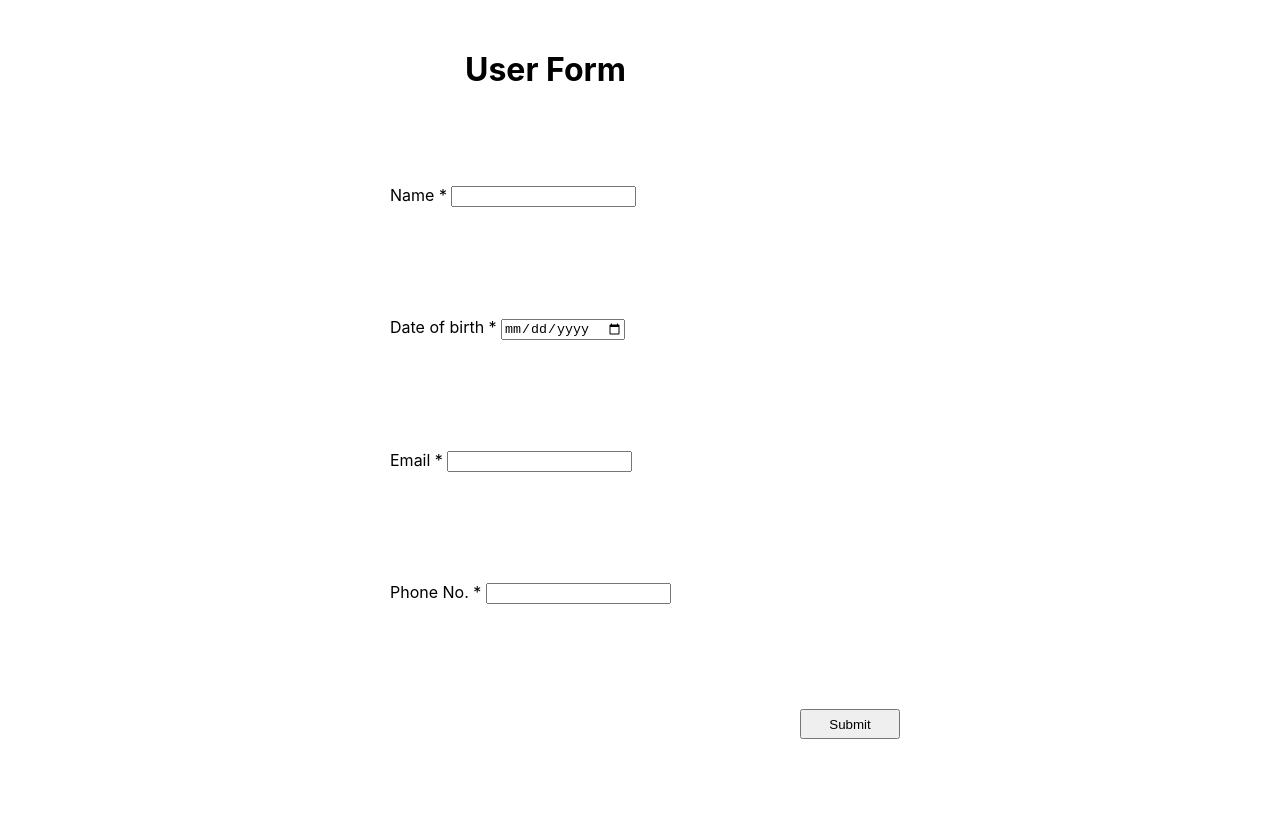
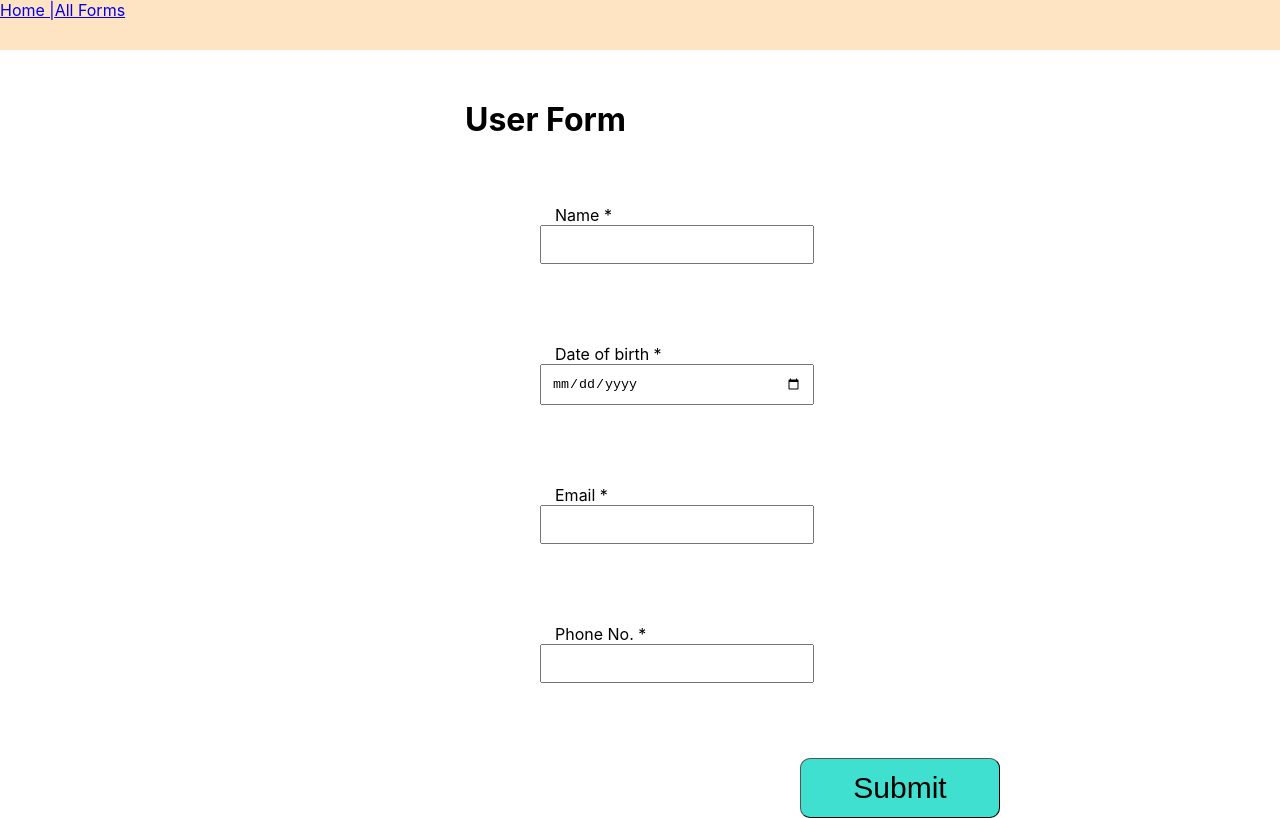
Before and after one commit to sudo-hemant/stackfusion_frontend, a React (Create React App) app: page /user-form in a window 1280 px wide. Built offline with nearby package versions, Linux system fonts and the light colour scheme.

Commit message:
added nav bar

```diff
--- a/src/App.js
+++ b/src/App.js
@@ -3,6 +3,7 @@ import { Switch, Route } from 'react-router-dom';
 
 import UserForm from './components/userForm/UserForm'
 import SubmittedForms from './components/submittedForms/SubmittedForms'
+import NavBar from './components/navBar/NavBar'
 
 // import logo from './logo.svg';
 // import './App.css';
@@ -10,6 +11,7 @@ import SubmittedForms from './components/submittedForms/SubmittedForms'
 const App = () => {
   return (
     <>
+      <NavBar />
 
       <Switch>
 
--- /dev/null
+++ b/src/components/navBar/NavBar.css
@@ -0,0 +1,18 @@
+* {
+    margin: 0;
+    padding: 0;
+}
+
+body {
+
+    width: 100%;
+    height: 30px;
+}
+
+.nav-bar {
+    display: flex;
+    flex-direction: row;
+    align-content: center;
+    background-color: bisque;
+    height: 50px;
+}
--- /dev/null
+++ b/src/components/navBar/NavBar.jsx
@@ -0,0 +1,18 @@
+import React from 'react'
+import { Link, NavLink } from 'react-router-dom'
+
+import './NavBar.css';
+
+
+const NavBar = () => {
+    return (
+        <div className="nav-bar">
+
+                <div id="link"> <NavLink to="/user-form" > Home | </NavLink> </div>
+                <div id="link"> <NavLink to="/submitted-forms" > All Forms </NavLink> </div>
+
+        </div>
+    )
+}
+
+export default NavBar
--- a/src/components/userForm/UserForm.css
+++ b/src/components/userForm/UserForm.css
@@ -7,8 +7,20 @@
 
 .input-box {
     padding : 5px;
-    margin : 80px auto;
-    width: 500px;
+    margin : 50px auto;
+    width: 200px;
+}
+
+.input-box label {
+    /* background-color: red; */
+    padding: 5px;
+    margin: 10px;
+}
+
+.input-box input {
+    padding: 10px;
+    width: 250px;
+    margin-right: 50px;
 }
 
 .error-msg {
@@ -16,8 +28,12 @@
 }
 
 #submit-btn {
-    width : 100px;
-    height : 30px;
+    width : 200px;
+    height : 60px;
     /* margin : auto auto; */
     margin-left: 800px;
+    border-radius: 10px;
+    border-width: 1.5px;
+    font-size: 30px;
+    background-color: turquoise;
 }
--- a/src/components/userForm/UserForm.jsx
+++ b/src/components/userForm/UserForm.jsx
@@ -50,7 +50,7 @@ const validate = values => {
         age = Math.abs(age.getUTCFullYear() - 1970);
 
         if (age < 18) {
-            errors.dob = 'Age should be above 18 !'
+            errors.dob = 'Age should be above 18'
         }
     }
 
@@ -129,7 +129,7 @@ const UserForm = () => {
                         </div>
                     </div>
 
-                    <Link onClick={e => redirect ? e.preventDefault() : null} to={`/submitted-forms`} >
+                    <Link onClick={e => (redirect) ? e.preventDefault() : null} to={`/submitted-forms`} >
                         <button type="submit" id="submit-btn"> Submit </button>
                     </Link>
                 </Form>
```
